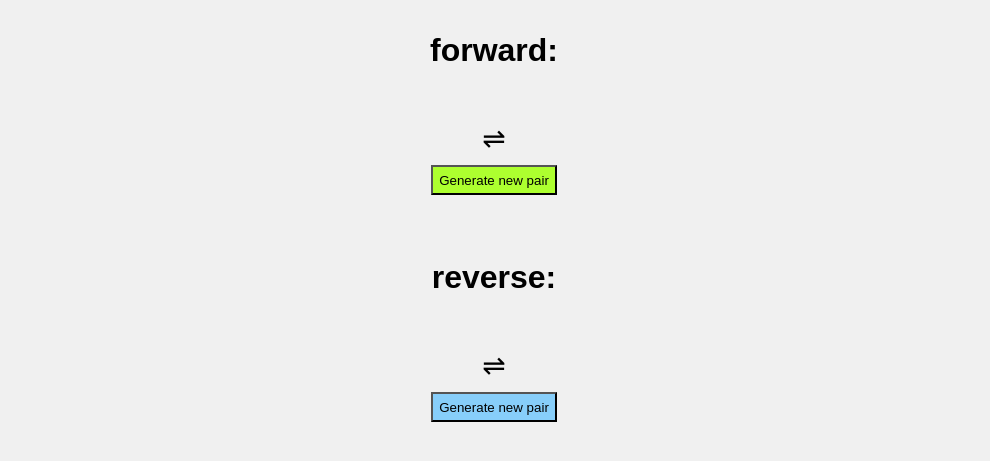
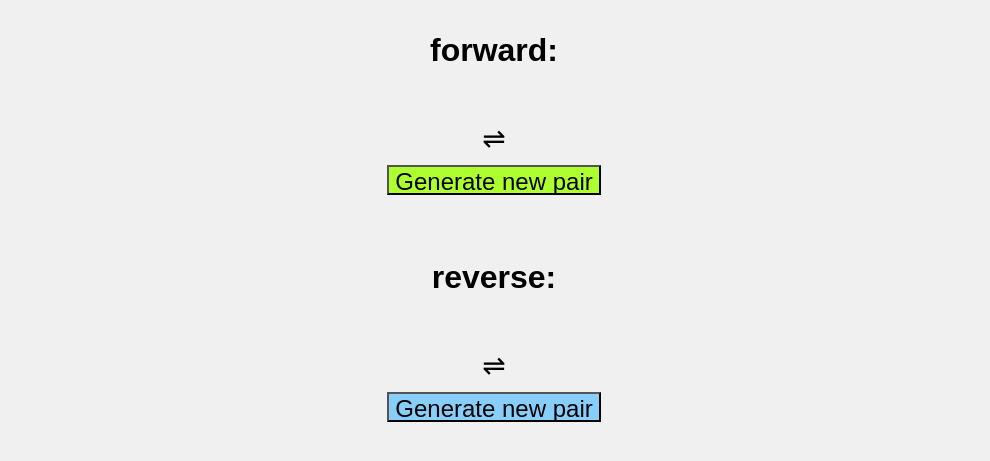
Before and after one commit to LotusSky25/random_pairing, a plain HTML site: page index.html in a window 1280 px wide. Shown: the part 261-722 px from the top of the page, without its empty margins (146-1136 px from the left). Drawn offline with Linux system fonts and the light colour scheme.

Commit message:
i lie - latest

```diff
--- a/style.css
+++ b/style.css
@@ -35,6 +35,7 @@ h1{
     margin: 10px;
     background-color: greenyellow;
     height: 30px;
+    font-size: 3vh;
 }
 .generator-btn1:hover{
     background-color: rgb(0, 210, 0);
@@ -43,6 +44,7 @@ h1{
     margin: 10px;
     background-color: lightskyblue;
     height: 30px;
+    font-size: 3vh;
 }
 .generator-btn2:hover{
     background-color: rgb(31, 198, 190);
```
